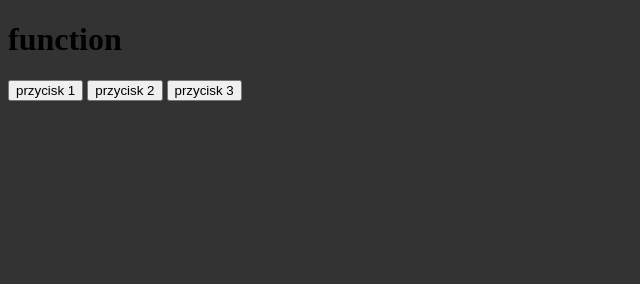
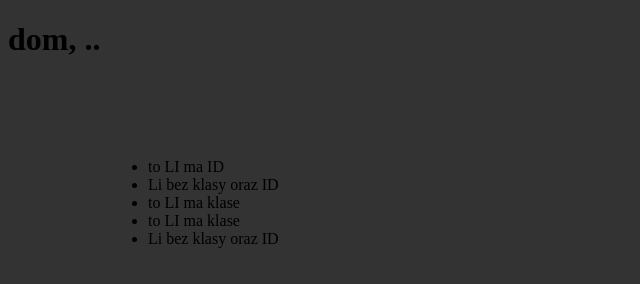
Before and after one commit to igorczyz13/Small-project-JavaScript, a plain HTML site: page index.html in a window 1280 px wide. Shown: the whole page, without its empty margins (0-640 px from the left). Drawn offline with nearby package versions, Linux system fonts and the light colour scheme; files that its build step writes are made by us from their sources.

```diff
--- a/index.html
+++ b/index.html
@@ -11,15 +11,16 @@
 
 <body>
 
-    <h1>function</h1>
+<h1>dom, ..</h1>
+<ul style="margin-top: 100px; margin-left: 100px;">
+    <li id="item">to LI ma ID</li>
+    <li>Li bez klasy oraz ID</li>
+    <li class="test">to LI ma klase</li>
+    <li class="test">to LI ma klase</li>
+    <li>Li bez klasy oraz ID</li>
+</ul>
 
-    <div class="wrapper">
-        <button>przycisk 1</button>
-        <button>przycisk 2</button>
-        <button>przycisk 3</button>
-    </div>
-
-    <script src="js/function5.js"></script>
+    <script src="js/function6.js"></script>
 </body>
 
 </html>
--- /dev/null
+++ b/js/function6.js
@@ -0,0 +1,16 @@
+// getElementById
+
+const test = document.getElementById('item')
+
+console.log(test);
+
+// getElementsByTagName
+
+const test2 = document.getElementsByTagName('ul')
+console.log(test2);
+
+
+// getElementsByClassName
+
+const test3 = document.getElementsByClassName('test')
+console.log(test3);
```
